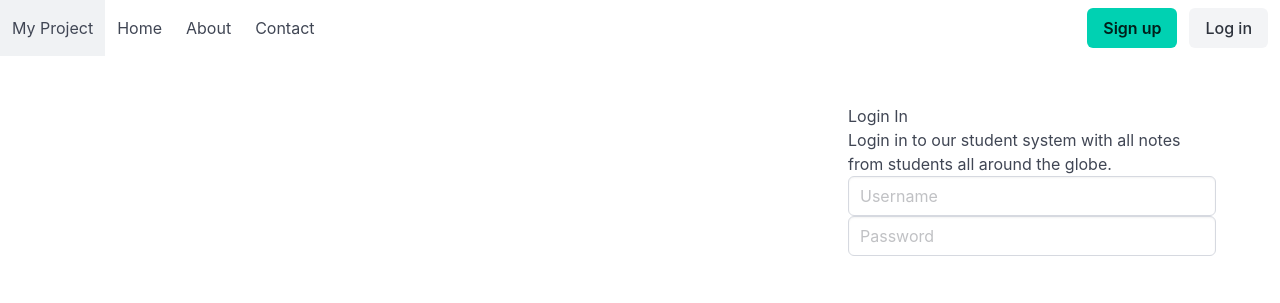
After one commit to fijik124/Seminarna-praca-skriptovacie-jazyki, a PHP site: page /login in a window 1280 px wide. The commit adds this page. Shown: the top 303 px of the page. Run offline with PHP 8.4, Linux system fonts and the light colour scheme.

Commit message:
Add Few pages

```diff
--- /dev/null
+++ b/components/navbar.php
@@ -0,0 +1,42 @@
+<nav class="navbar" role="navigation" aria-label="main navigation">
+  <?php $currentPage = $page ?? 'home'; ?>
+  <div class="navbar-brand">
+    <a class="navbar-item" href="index.php?page=home">My Project</a>
+
+    <a role="button" class="navbar-burger" aria-label="menu" aria-expanded="false" data-target="navbarBasicExample">
+      <span aria-hidden="true"></span>
+      <span aria-hidden="true"></span>
+      <span aria-hidden="true"></span>
+      <span aria-hidden="true"></span>
+    </a>
+  </div>
+
+  <div id="navbarBasicExample" class="navbar-menu">
+    <div class="navbar-start">
+      <a class="navbar-item <?php echo $currentPage === 'home' ? 'is-active' : ''; ?>" href="index.php?page=home">
+        Home
+      </a>
+
+      <a class="navbar-item <?php echo $currentPage === 'about' ? 'is-active' : ''; ?>" href="index.php?page=about">
+        About
+      </a>
+
+      <a class="navbar-item <?php echo $currentPage === 'contact' ? 'is-active' : ''; ?>" href="index.php?page=contact">
+        Contact
+      </a>
+    </div>
+
+    <div class="navbar-end">
+      <div class="navbar-item">
+        <div class="buttons">
+          <a class="button is-primary">
+            <strong>Sign up</strong>
+          </a>
+          <a class="button is-light" href='/login'>
+            Log in
+          </a>
+        </div>
+      </div>
+    </div>
+  </div>
+</nav>
--- a/index.php
+++ b/index.php
@@ -3,9 +3,37 @@
 <head>
     <meta charset="UTF-8">
     <meta name="viewport" content="width=device-width, initial-scale=1.0">
+    <link
+  rel="stylesheet"
+  href="https://cdn.jsdelivr.net/npm/bulma@1.0.4/css/bulma.min.css"
+>
     <title>Document</title>
 </head>
 <body>
+    <?php
+    // Use ltrim to remove the leading slash so "/about" becomes "about"
+    $requestedPath = ltrim($_SERVER['REQUEST_URI'], '/');
 
+    // Fallback to 'home' if the path is empty
+    $page = $requestedPath ?: 'home';
+
+    $routes = [
+      'home'    => __DIR__ . '/pages/home.php',
+      'about'   => __DIR__ . '/pages/about.php',
+      'contact' => __DIR__ . '/pages/contact.php',
+      'login' => __DIR__ . '/pages/login.php',
+    ];
+
+    // Check if the file exists in our routes, otherwise 404
+    $currentPageFile = $routes[$page] ?? __DIR__ . '/pages/404.php';
+    ?>
+
+    <?php require __DIR__ . '/components/navbar.php'; ?>
+
+    <main class="section">
+      <div class="container">
+        <?php require $currentPageFile; ?>
+      </div>
+    </main>
 </body>
 </html>
--- /dev/null
+++ b/pages/404.php
@@ -0,0 +1,2 @@
+<h1 class="title">404</h1>
+<p class="subtitle">Page not found.</p>
--- /dev/null
+++ b/pages/about.php
@@ -0,0 +1,2 @@
+<h1 class="title">About</h1>
+<p class="subtitle">This is the about page.</p>
--- /dev/null
+++ b/pages/contact.php
@@ -0,0 +1,2 @@
+<h1 class="title">Contact</h1>
+<p class="subtitle">This is the contact page.</p>
--- /dev/null
+++ b/pages/home.php
@@ -0,0 +1,2 @@
+<h1 class="title">Home</h1>
+<p class="subtitle">Welcome to the home page.</p>
--- /dev/null
+++ b/pages/login.php
@@ -0,0 +1,17 @@
+
+<div class="columns">
+    <div class="column is-4 is-offset-8">
+        <h2>Login In</h2>
+        <p>Login in to our student system with all notes from students all around the globe.</p>
+        <input
+        class="input is-normal"
+        type="text"
+        placeholder="Username"
+        />
+        <input
+        class="input is-normal"
+        type="text"
+        placeholder="Password"
+        />
+    </div>
+</div>
```
